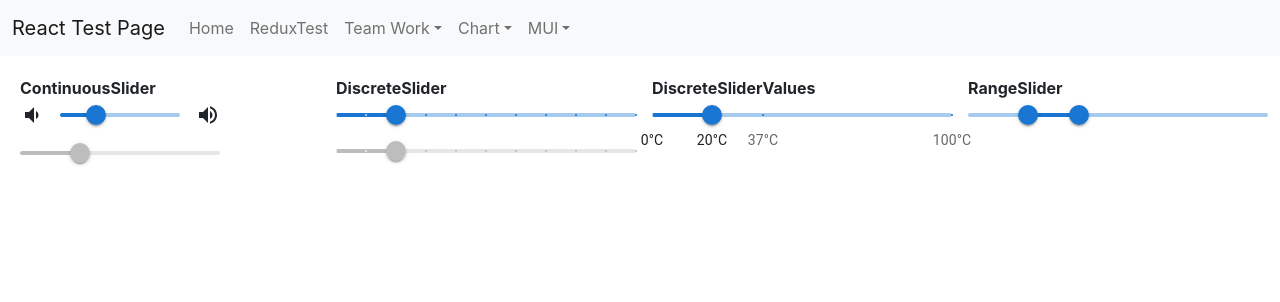
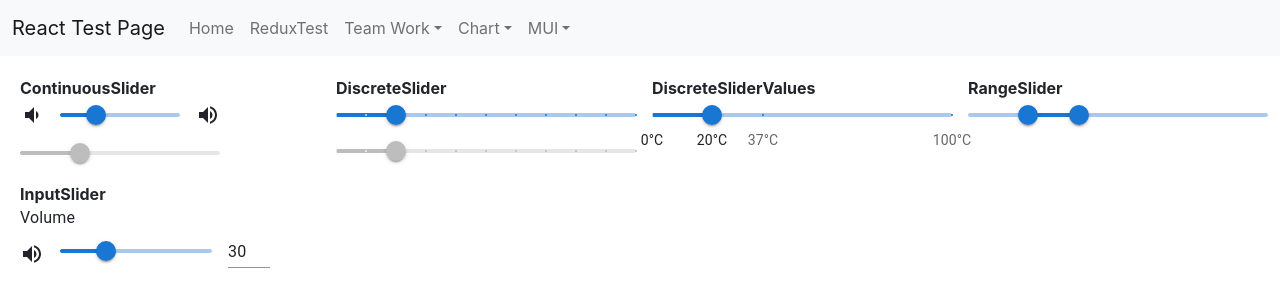
Before and after one commit to jinseok1306/React-Test, a React (Create React App) app in the folder ReactProject/client_app/: page /MUI/SliderPage in a window 1280 px wide. Shown: the top 302 px of the page. Built offline with nearby package versions, Linux system fonts and the light colour scheme.

Commit message:
MUI InputSlider 테스트 완료

```diff
--- /dev/null
+++ b/ReactProject/client_app/src/components/Slider/InputSlider.tsx
@@ -0,0 +1,69 @@
+import * as React from 'react';
+import { styled } from '@mui/material/styles';
+import Box from '@mui/material/Box';
+import Grid from '@mui/material/Grid';
+import Typography from '@mui/material/Typography';
+import Slider from '@mui/material/Slider';
+import MuiInput from '@mui/material/Input';
+import VolumeUp from '@mui/icons-material/VolumeUp';
+
+const Input = styled(MuiInput)`
+  width: 42px;
+`;
+
+export default function InputSlider() {
+    const [value, setValue] = React.useState<number | string | Array<number | string>>(
+        30,
+    );
+
+    const handleSliderChange = (event: Event, newValue: number | number[]) => {
+        setValue(newValue);
+    };
+
+    const handleInputChange = (event: React.ChangeEvent<HTMLInputElement>) => {
+        setValue(event.target.value === '' ? '' : Number(event.target.value));
+    };
+
+    const handleBlur = () => {
+        if (value < 0) {
+            setValue(0);
+        } else if (value > 100) {
+            setValue(100);
+        }
+    };
+
+    return (
+        <Box sx={{ width: 250 }}>
+            <Typography id="input-slider" gutterBottom>
+                Volume
+            </Typography>
+            <Grid container spacing={2} alignItems="center">
+                <Grid item>
+                    <VolumeUp />
+                </Grid>
+                <Grid item xs>
+                    <Slider
+                        value={typeof value === 'number' ? value : 0}
+                        onChange={handleSliderChange}
+                        aria-labelledby="input-slider"
+                    />
+                </Grid>
+                <Grid item>
+                    <Input
+                        value={value}
+                        size="small"
+                        onChange={handleInputChange}
+                        onBlur={handleBlur}
+                        inputProps={{
+                            step: 10,
+                            min: 0,
+                            max: 100,
+                            type: 'number',
+                            'aria-labelledby': 'input-slider',
+                        }}
+                    />
+                </Grid>
+            </Grid>
+        </Box>
+    );
+}
--- a/ReactProject/client_app/src/pages/MUI/SliderPage.tsx
+++ b/ReactProject/client_app/src/pages/MUI/SliderPage.tsx
@@ -5,6 +5,7 @@ import ContinuousSlider from '../../components/Slider/ContinuousSlider';
 import DiscreteSlider from '../../components/Slider/DiscreteSlider';
 import DiscreteSliderValues from '../../components/Slider/DiscreteSliderValues';
 import RangeSlider from '../../components/Slider/RangeSlider';
+import InputSlider from '../../components/Slider/InputSlider';
 
 const SliderPage = () => {
     return (
@@ -28,6 +29,10 @@ const SliderPage = () => {
                         <b>RangeSlider</b>
                         <RangeSlider />
                     </Grid>
+                    <Grid item xs={3}>
+                        <b>InputSlider</b>
+                        <InputSlider />
+                    </Grid>
                 </Grid>
             </div>
         </div>
```
Also changed, not shown: 1 other file (tests, documents, lock files or other folders).
